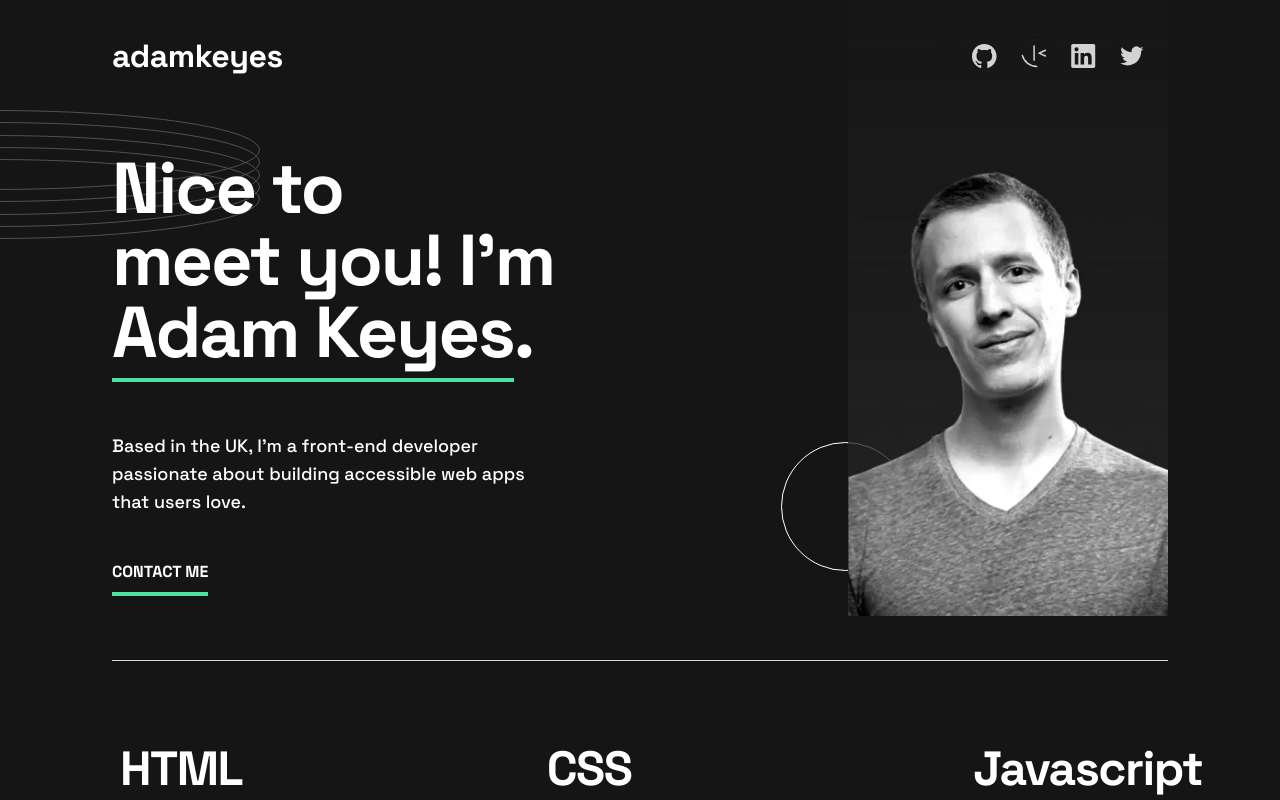
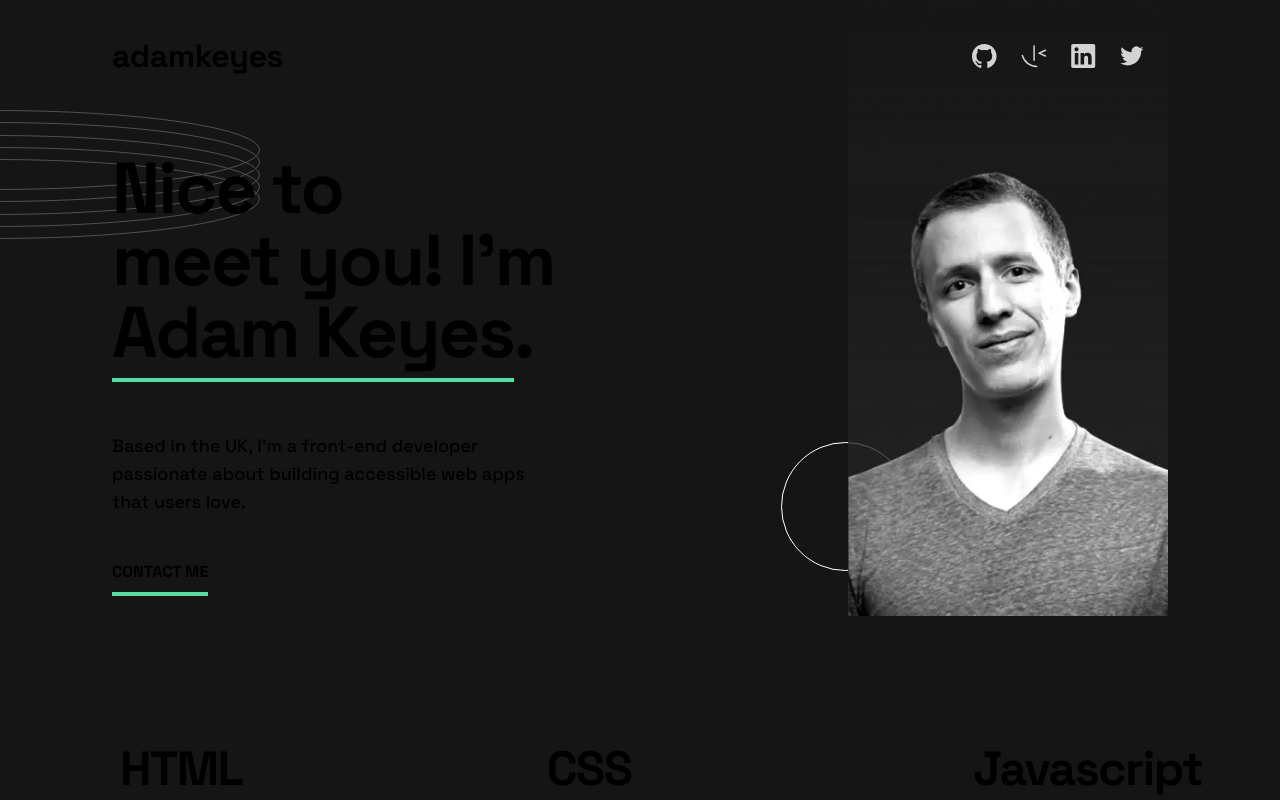
Before and after one commit to lastiwan89/single-page-dev-porfolio, a React (Vite) app: page / in a window 1280 px wide. Shown: the top 800 px of the page. Built offline with nearby package versions, Linux system fonts and the light colour scheme.

Commit message:
update variants of color

```diff
--- a/tailwind.config.js
+++ b/tailwind.config.js
@@ -5,9 +5,13 @@ import defaultTheme from "tailwindcss/defaultTheme";
 export default {
   content: ["./index.html", "./src/**/*.{js,ts,jsx,tsx}"],
   theme: {
-    // fontFamily: {
-    //   sans: ['"Space Grotesk", sans-serif'],
-    // },
+    extend: {
+      fontFamily: {
+        sans: [
+          "'Space Grotesk', 'sans-serif'",
+          ...defaultTheme.fontFamily.sans,
+        ],
+      },
       fontSize: {
         "fs-88": "88px",
         "fs-72": "72px",
@@ -39,25 +43,23 @@ export default {
         "ls-0.333": "0.333px",
         "ls-0.222": "0.222px",
       },
+      // update the variants
       colors: {
-      black: "#151515",
+        black: {
+          darker: "#151515",
+          lighter: "#242424",
+        },
+        white: {
+          darker: "#d9d9d9",
+          lighter: "#ffffff",
+        },
         green: "#4EE1A0",
         red: "#FF6F5B",
-      "med-black": "#242424",
-      "med-white": "#d9d9d9",
-      "pure-white": "#ffffff",
       },
       maxWidth: {
         lg: "1024px",
         desktop: "1440px",
       },
-    extend: {
-      fontFamily: {
-        sans: [
-          "'Space Grotesk', 'sans-serif'",
-          ...defaultTheme.fontFamily.sans,
-        ],
-      },
     },
   },
   plugins: [],
```
Lines whose indentation alone changed are shown as unchanged.
